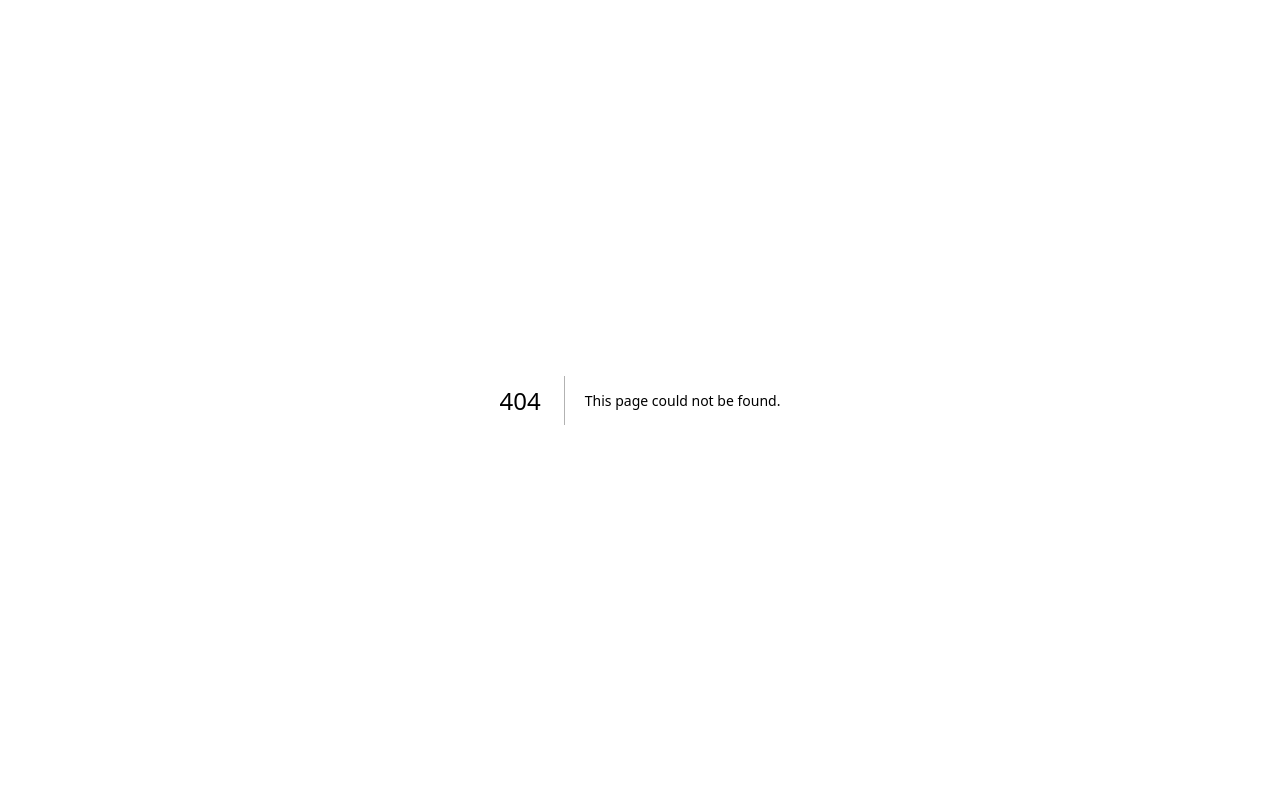
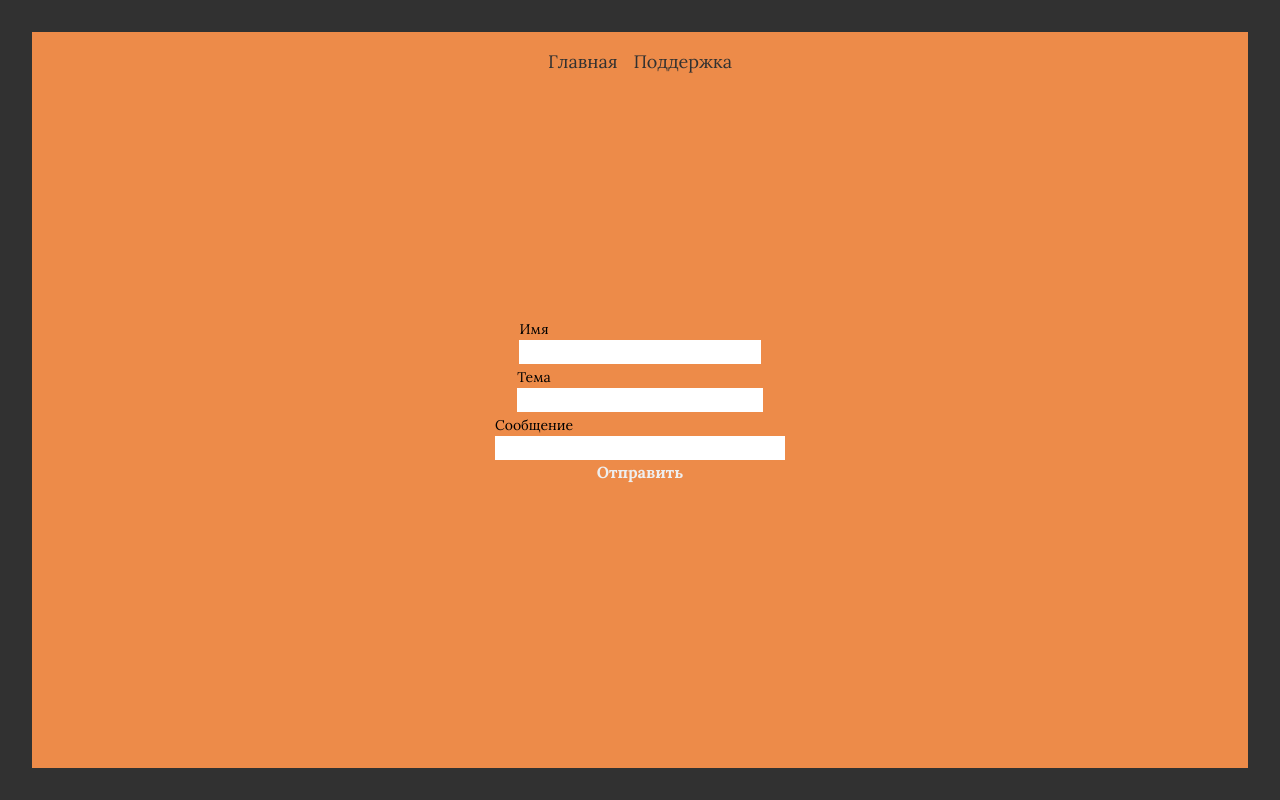
Before and after one commit to sknsdev/berserk_website, a Next.js app: page /support in a window 1280 px wide. Before the commit this address had no page. Built offline with nearby package versions, Linux system fonts and the light colour scheme.

Commit message:
animation in-out to pages switch route adde

```diff
--- a/src/app/globals.css
+++ b/src/app/globals.css
@@ -28,3 +28,23 @@
     text-wrap: balance;
   }
 }
+
+.slide-in {
+  position: absolute;
+  top: 0;
+  left: 0;
+  width: 100%;
+  height: 100vh;
+  background-color: #0f0f0f;
+  transform-origin: bottom;
+}
+
+.slide-out {
+  position: absolute;
+  top: 0;
+  left: 0;
+  width: 100%;
+  height: 100vh;
+  background-color: #0f0f0f;
+  transform-origin: top;
+}
--- a/src/app/layout.tsx
+++ b/src/app/layout.tsx
@@ -1,6 +1,9 @@
 import type { Metadata } from 'next';
-import { Inter, Lora, Marck_Script } from 'next/font/google';
+import { Lora } from 'next/font/google';
 import './globals.css';
+import { AnimatePresence } from 'framer-motion';
+import Header from '@/components/header';
+import { PageTransitionLayout } from '@/features/pageTransition/layout';
 
 const inter = Lora({ subsets: ['latin'] });
 
@@ -12,11 +15,20 @@ export const metadata: Metadata = {
 export default function RootLayout({
   children,
 }: Readonly<{
-  children: React.ReactNode;
+  children: React.ReactNode | React.ReactPortal;
 }>) {
   return (
     <html lang="en">
-      <body className={`${inter.className} `}>{children}</body>
+      <body className={`${inter.className} `}>
+        <PageTransitionLayout>
+          <main>
+            <Header />
+            <section className="relative flex flex-col bg-mainDark justify-center items-center min-h-screen max-h-[100dvh] p-8">
+              <div className="w-full h-[100dvh] flex flex-col items-center justify-center bg-mainOrange">{children}</div>
+            </section>
+          </main>
+        </PageTransitionLayout>
+      </body>
     </html>
   );
 }
--- a/src/app/page.tsx
+++ b/src/app/page.tsx
@@ -3,26 +3,38 @@ import React from 'react';
 import phone from '@/../public/hero/phone.png';
 import { Marck_Script } from 'next/font/google';
 import Image from 'next/image';
-import Link from 'next/link';
 import { motion } from 'framer-motion';
 
 const mark = Marck_Script({ subsets: ['latin'], weight: '400' });
 
 const HomePage = () => {
+  const assistantText = 'Ассистент'; // текст для typing - анимации
+
+  const containerVariants = {
+    hidden: { opacity: 1 },
+    visible: {
+      opacity: 1,
+      transition: {
+        when: 'beforeChildren',
+        delay: 1,
+        staggerChildren: 0.2,
+      },
+    },
+  };
+
+  const letterVariants = {
+    hidden: { opacity: 0, y: 20 },
+    visible: {
+      opacity: 1,
+      y: 0,
+      transition: {
+        duration: 0.5, // Установите желаемую продолжительность анимации (в секундах)
+      },
+    },
+  };
+
   return (
     <main>
-      <header className="absolute z-10 p-8 w-full">
-        <ul className="text-mainDark p-4 text-lg flex gap-4 justify-center">
-          <Link href={'/'} className="hover:font-bold duration-300">
-            Главная
-          </Link>
-          <Link href={'/support'} className="hover:font-bold duration-300">
-            Поддержка
-          </Link>
-        </ul>
-      </header>
-      <section className="relative flex flex-col bg-mainDark justify-center items-center min-h-screen max-h-[100dvh] p-8">
-        <div className="w-full h-[100dvh] flex flex-col items-center justify-center bg-mainOrange">
       <div>
         <div className="flex flex-col justify-center items-center">
           <motion.h1
@@ -31,37 +43,31 @@ const HomePage = () => {
             animate={{ opacity: 1, scale: 1 }}
             transition={{
               duration: 0.4,
-                  delay: 0.1,
+              delay: 0.5,
               ease: [0, 0.71, 0.2, 1.01],
             }}
           >
             БЕРСЕРК
           </motion.h1>
 
-              <motion.h2
-                initial={{ y: 100, opacity: 0 }}
-                animate={{ y: 0, opacity: 1 }}
-                transition={{ duration: 1, delay: 0.5, ease: 'easeOut' }}
-                className={`${mark.className} text-mainRose text-[200px] absolute bottom-[200px]`}
-              >
-                Ассистент
+          <motion.h2 variants={containerVariants} initial="hidden" animate="visible" className={`${mark.className} text-mainRose text-[200px] absolute bottom-[280px]`}>
+            {assistantText.split('').map((letter, index) => (
+              <motion.span key={index} variants={letterVariants}>
+                {letter}
+              </motion.span>
+            ))}
           </motion.h2>
+          {/* <motion.svg width={600} height={600} viewBox="0 0 600 600" initial="hidden" animate="visible"></motion.svg> */}
         </div>
-
-            <motion.p
-              initial={{ x: '-100%', opacity: 0 }}
-              animate={{ x: 0, opacity: 1 }}
-              transition={{ duration: 1, delay: 0.2, type: 'spring' }}
-              className="text-left max-w-[400px] text-sm text-white"
-            >
+        <motion.p initial={{ x: '-100%', opacity: 0 }} animate={{ x: 0, opacity: 1 }} transition={{ duration: 1, delay: 0.4, type: 'spring' }} className="text-left max-w-[400px] text-sm text-white">
           Бесплатное мобильное приложение для ККИ “Берсерк” уже доступно в Google Store и Ru Store
         </motion.p>
       </div>
-        </div>
-        <motion.div initial={{ opacity: 0 }} animate={{ y: 0, opacity: 1 }} transition={{ duration: 1, delay: 0.5, type: 'spring' }} className="absolute w-[600px] bottom-0">
+      <div className="flex justify-center">
+        <motion.div initial={{ opacity: 0 }} animate={{ y: 0, opacity: 1 }} transition={{ duration: 1, delay: 1.1, type: 'spring' }} className="absolute w-[600px] bottom-0">
           <Image src={phone} alt="phone" placeholder="empty" priority />
         </motion.div>
-      </section>
+      </div>
     </main>
   );
 };
--- /dev/null
+++ b/src/app/support/page.tsx
@@ -0,0 +1,14 @@
+import { ContactsFormClient } from '@/features/contactsForm/contactsFormClient';
+import React from 'react';
+
+type Props = {};
+
+const Support = (props: Props) => {
+  return (
+    <div>
+      <ContactsFormClient />
+    </div>
+  );
+};
+
+export default Support;
--- /dev/null
+++ b/src/components/header/index.tsx
@@ -0,0 +1,20 @@
+import { pageList } from '@/models/navLinks';
+import Link from 'next/link';
+
+const Header: React.FC = () => {
+  return (
+    <header className="absolute z-10 p-8 w-full">
+      <nav className="text-mainDark p-4 text-lg flex gap-4 justify-center">
+        {pageList.map((link) => {
+          return (
+            <Link key={link.id} href={`${link.path}`} className="hover:font-bold duration-300">
+              {link.name}
+            </Link>
+          );
+        })}
+      </nav>
+    </header>
+  );
+};
+
+export default Header;
--- a/src/features/contactsForm/contactsFormClient.tsx
+++ b/src/features/contactsForm/contactsFormClient.tsx
@@ -6,7 +6,7 @@ interface FormData {
   [key: string]: string;
 }
 
-const ContactsClient: React.FC = () => {
+export const ContactsFormClient: React.FC = () => {
   const [formData, setFormData] = useState<FormData>(() => {
     const initialState: FormData = {};
     formFields.forEach((field) => {
@@ -42,10 +42,10 @@ const ContactsClient: React.FC = () => {
   };
 
   return (
-    <form onSubmit={handleSubmit} className="flex flex-col items-center px-6 bg-[#fad6ac5b] rounded-lg p-4">
+    <form onSubmit={handleSubmit} className="flex flex-col items-center px-6 bg-yellow-200 rounded-lg p-4 shadow-md">
       {formFields.map((field: FormField) => (
-        <div key={field.name} className="mb-4 ">
-          <label htmlFor={field.name} className="block text-sm font-medium text-foreground">
+        <div key={field.name} className="mb-4">
+          <label htmlFor={field.name} className="block text-sm font-medium text-gray-700">
             {field.label}
           </label>
           <input
@@ -55,15 +55,13 @@ const ContactsClient: React.FC = () => {
             value={formData[field.name]}
             onChange={handleChange}
             required
-            className="p-2 block sm:w-64 shadow-sm sm:text-sm border-gray-300 rounded-md w-[500px]"
+            className="p-2 w-full sm:w-64 border border-gray-300 rounded-md focus:outline-none focus:ring focus:ring-indigo-300"
           />
         </div>
       ))}
-      <button type="submit" className="bg-mainColor px-4 py-2 font-bold hover:bg-foreground hover:duration-300 rounded-md text-white">
+      <button type="submit" className="bg-blue-500 px-4 py-2 font-bold rounded-md text-white hover:bg-blue-600 transition duration-300">
         Отправить
       </button>
     </form>
   );
 };
-
-export default ContactsClient;
--- a/src/features/downloadButton/index.tsx
+++ /dev/null
@@ -1,65 +0,0 @@
-'use client';
-import { useState, useEffect } from 'react';
-import { motion } from 'framer-motion';
-import Link from 'next/link';
-import { downloadLinks } from '@/models/downloadLinks';
-import { itemVariants, listVariant, menuVariants } from '@/utils/animatePressets';
-
-const DownloadButton = () => {
-  const [isOpen, setIsOpen] = useState<Boolean>(false);
-
-  const handleDocumentClick = (event: MouseEvent) => {
-    const target = event.target as HTMLElement;
-    if (target && !target.closest('.nav-menu')) {
-      setIsOpen(false);
-    }
-  };
-
-  useEffect(() => {
-    if (isOpen) {
-      document.addEventListener('click', handleDocumentClick);
-    }
-
-    return () => {
-      document.removeEventListener('click', handleDocumentClick);
-    };
-  }, [isOpen]);
-
-  const handleClick = (event: React.MouseEvent) => {
-    event.stopPropagation(); // метод для предотвращения всплытия события click
-    setIsOpen((prevState) => !prevState);
-  };
-
-  return (
-    <motion.div initial={false} animate={isOpen ? 'open' : 'closed'} className="w-24 relative" onClick={(e) => e.stopPropagation()}>
-      <motion.button whileTap={{ scale: 0.97 }} onClick={handleClick} className="flex items-center justify-between">
-        Скачать
-        <motion.div variants={menuVariants} style={{ originY: 0.5 }}>
-          <svg width="15" height="15" viewBox="0 0 20 20">
-            <path fill="white" d="M20 7 L 0 7 L 10 16" />
-          </svg>
-        </motion.div>
-      </motion.button>
-      <motion.ul
-        variants={listVariant}
-        style={{ pointerEvents: isOpen ? 'auto' : 'none', top: '55px', position: 'absolute', width: '150px', backgroundColor: '#4343432c', padding: '10px' }}
-        className="nav-menu backdrop-blur-sm rounded-md"
-      >
-        {downloadLinks.map((link, index) => (
-          <motion.div key={index} variants={itemVariants}>
-            {link.url ? (
-              <Link target="_blank" href={link.url} className="text-white font-normal text-md">
-                {link.title}
-              </Link>
-            ) : (
-              <p className="text-foreground font-normal text-md">{link.title} В разработке</p>
-            )}
-            {index !== downloadLinks.length - 1 && <div className="my-1 w-3 bg-white mx-auto" />}
-          </motion.div>
-        ))}
-      </motion.ul>
-    </motion.div>
-  );
-};
-
-export default DownloadButton;
--- /dev/null
+++ b/src/features/pageTransition/layout.tsx
@@ -0,0 +1,20 @@
+'use client';
+import { usePathname } from 'next/navigation';
+import { AnimatePresence, motion } from 'framer-motion';
+
+type Props = {
+  children: React.ReactNode;
+};
+
+export const PageTransitionLayout = ({ children }: Props) => {
+  const router = usePathname();
+  return (
+    <AnimatePresence mode="wait">
+      <motion.div key={router}>
+        {children}
+        <motion.div className="slide-in" initial={{ scaleY: 0 }} animate={{ scaleY: 0 }} exit={{ scaleY: 1 }} transition={{ duration: 1, ease: [0.22, 1, 0.36, 1] }} />
+        <motion.div className="slide-out" initial={{ scaleY: 1 }} animate={{ scaleY: 0 }} exit={{ scaleY: 0 }} transition={{ duration: 1, ease: [0.22, 1, 0.36, 1] }} />
+      </motion.div>
+    </AnimatePresence>
+  );
+};
--- a/src/models/navLinks/index.tsx
+++ b/src/models/navLinks/index.tsx
@@ -8,7 +8,7 @@ export const pageList: IPageList[] = [
   },
   {
     id: 1,
-    name: 'Контакты',
-    path: '/contacts',
+    name: 'Поддержка',
+    path: '/support',
   },
 ];
```
Also changed, not shown: src/components/hero/index.tsx (deleted, +0 -18 lines), public/assist_text.svg (added). Lines whose indentation alone changed are shown as unchanged.
